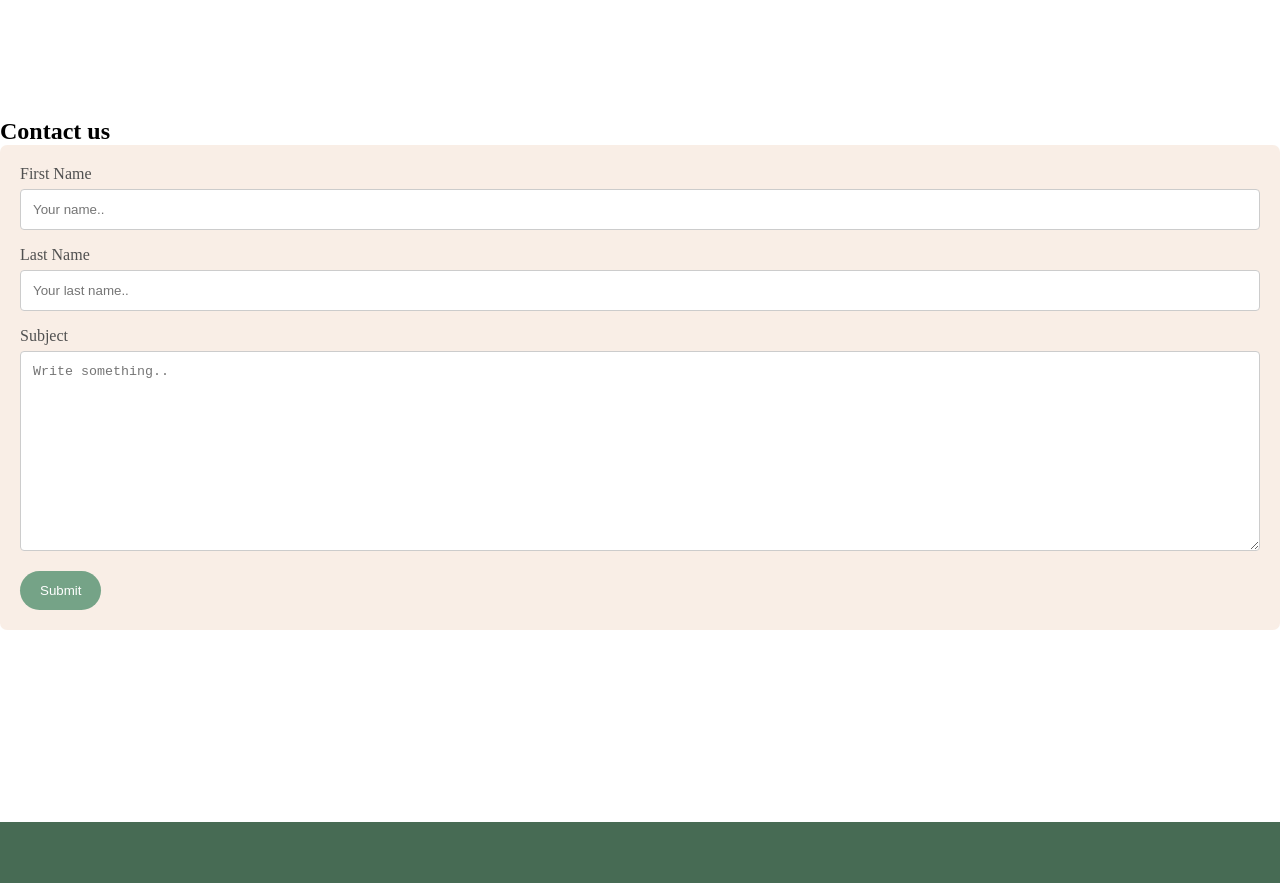
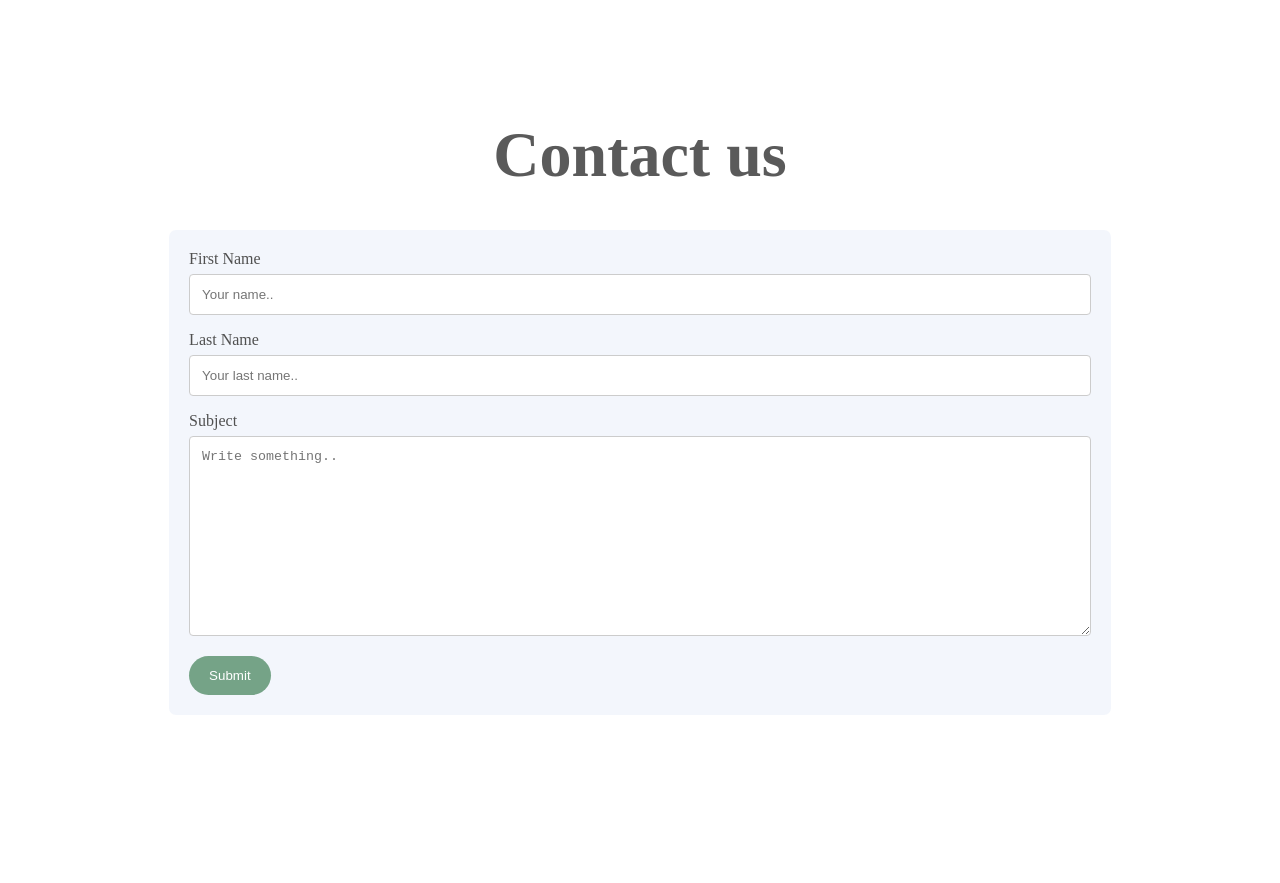
Before and after one commit to Mahsak89/happy-moms, a plain HTML site: page index.html in a window 1280 px wide. Shown: the part 1790-2673 px from the top of the page. Drawn offline with nearby package versions, Linux system fonts and the light colour scheme.

Commit message:
make some change in css for contact us

```diff
--- a/assets/css/s.css
+++ b/assets/css/s.css
@@ -238,18 +238,26 @@ h5{
 	border: 2px solid rgba(177, 203, 187,.8);
 	cursor: pointer;
 }
-  .customize p{
-    font-size: 150%;
-    color:rgb(90,90,90);
+ /*contact us*/
 
-  }
-  .customize h2{
-    font-size:300%;
-  }
+.contactmain{
 
+	max-width: 100%;
 
+	margin: 0 auto;
+	display: flex;
+    flex-direction: column;
+	align-items: center;
+	justify-content: space-around;
+}
+.contactmain h2{
+    color: rgb(90,90,90);
+	font-size:400%;
+	text-align: center;
 
-  input[type=text], textarea {
+}
+
+input[type=text], textarea {
     width: 100%;
     padding: 12px;
     border: 1px solid #ccc;
@@ -278,11 +286,10 @@ h5{
 
   .container {
     border-radius:7px;
-    background-color: rgba(245, 227, 214,.6)
-    ;
+    background-color: rgba(214, 224, 245,.3);
     padding: 20px;
+    margin-top: 3%;
   }
-
   footer{
     text-align: center;
     padding-top: 5%;
```
